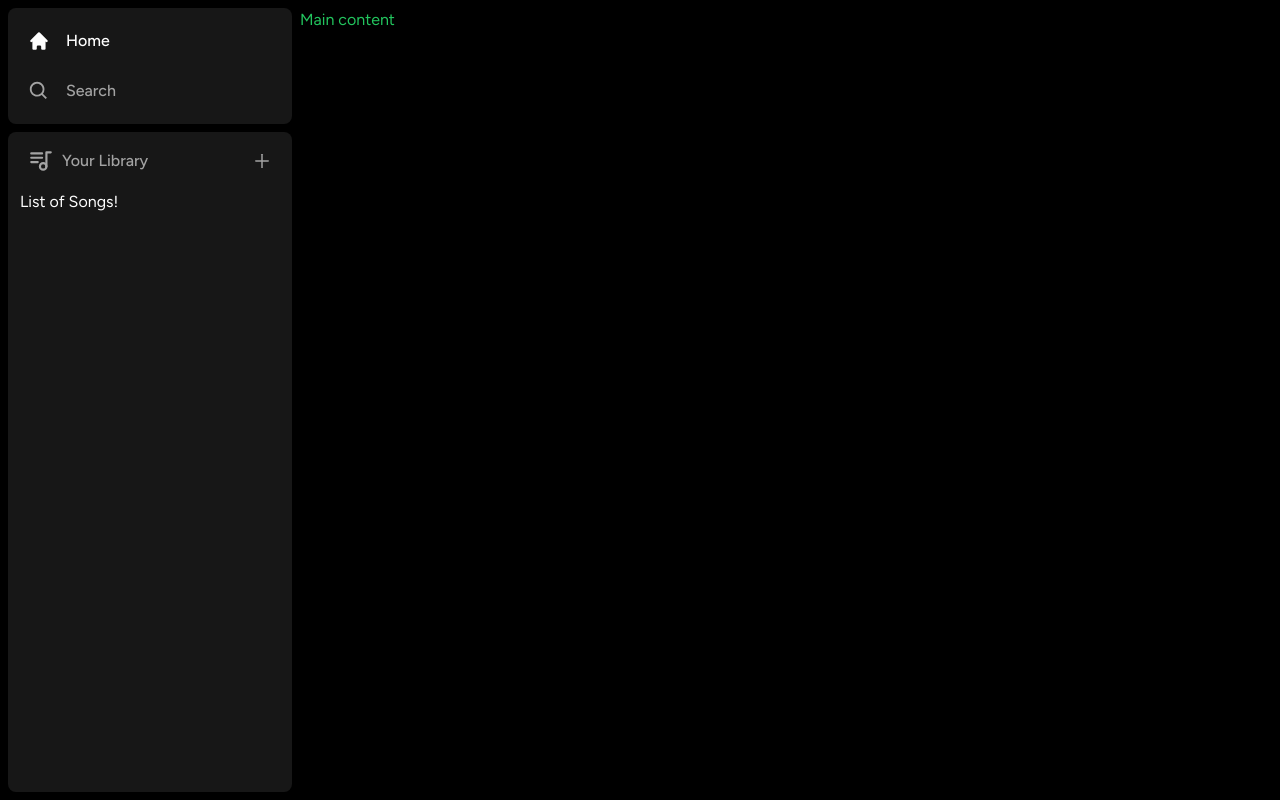
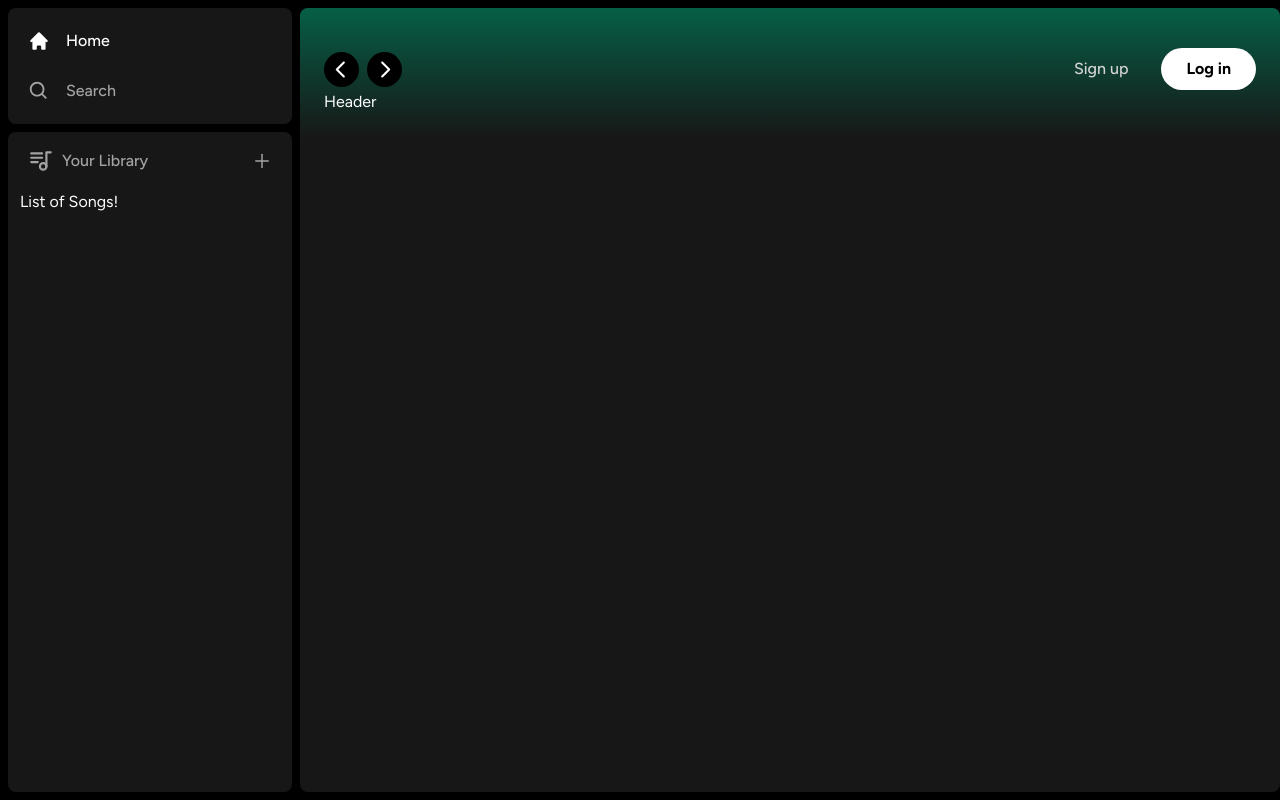
Before and after one commit to HapticHash/spotify-clone, a Next.js app: page / in a window 1280 px wide. Built offline with nearby package versions, Linux system fonts and the light colour scheme.

Commit message:
Layout - Added button component

```diff
--- a/app/(site)/page.tsx
+++ b/app/(site)/page.tsx
@@ -1,3 +1,18 @@
+import Header from "@/components/Header";
+
 export default function Home() {
-  return <div className="text-green-500">Main content</div>;
+  return (
+    <div
+      className="
+      bg-neutral-900
+        rounded-lg
+        w-full
+        h-full
+        overflow-hidden
+        overflow-y-auto
+      "
+    >
+      <Header>Header</Header>
+    </div>
+  );
 }
--- /dev/null
+++ b/components/Button.tsx
@@ -0,0 +1,27 @@
+import { forwardRef } from "react";
+import { twMerge } from "tailwind-merge";
+
+interface ButtonProps extends React.ButtonHTMLAttributes<HTMLButtonElement> {}
+
+const Button = forwardRef<HTMLButtonElement, ButtonProps>(
+  ({ className, children, disabled, type = "button", ...props }, ref) => {
+    return (
+      <button
+        type={type}
+        className={twMerge(
+          `w-full rounded-full bg-green-500 border border-transparent px-4 py-2 disabled:cursor-not-allowed disabled:opacity-50 text-black font-bold hover:opacity-75 transition`,
+          className
+        )}
+        disabled={disabled}
+        ref={ref}
+        {...props}
+      >
+        {children}
+      </button>
+    );
+  }
+);
+
+Button.displayName = "Button";
+
+export default Button;
--- /dev/null
+++ b/components/Header.tsx
@@ -0,0 +1,131 @@
+"use client";
+
+import { useRouter } from "next/navigation";
+import { twMerge } from "tailwind-merge";
+import { RxCaretLeft, RxCaretRight } from "react-icons/rx";
+import { HiHome } from "react-icons/hi";
+import { BiSearch } from "react-icons/bi";
+import Button from "./Button";
+
+interface HeaderProps {
+  children: React.ReactNode;
+  className?: string;
+}
+
+const Header: React.FC<HeaderProps> = ({ children, className }) => {
+  const router = useRouter();
+  const handleLogout = () => {
+    //Handle logout in the future
+  };
+  return (
+    <div
+      className={twMerge(
+        `
+            h-fit
+            bg-gradient-to-b
+            from-emerald-800
+            p-6
+            `,
+        className
+      )}
+    >
+      <div
+        className="
+            w-full
+            mt-4
+            flex
+            items-center
+            justify-between
+        "
+      >
+        <div
+          className="
+                hidden
+                md:flex
+                gap-x-2
+                items-center
+            "
+        >
+          <button
+            onClick={() => router.back()}
+            className="
+                rounded-full
+                bg-black
+                flex
+                items-center
+                justify-center
+                hover:opacity-75
+                transition
+            "
+          >
+            <RxCaretLeft className="text-white" size={35} />
+          </button>
+          <button
+            onClick={() => router.forward()}
+            className="
+                rounded-full
+                bg-black
+                flex
+                items-center
+                justify-center
+                hover:opacity-75
+                transition
+            "
+          >
+            <RxCaretRight className="text-white" size={35} />
+          </button>
+        </div>
+        <div className="flex md:hidden gap-x-2 items-center">
+          <button
+            className="
+                rounded-full
+                p-2
+                bg-white
+                flex
+                items-center
+                justify-center
+                hover:opacity-75
+                transition
+            "
+          >
+            <HiHome className="text-black" size={20} />
+          </button>
+          <button
+            className="
+                rounded-full
+                p-2
+                bg-white
+                flex
+                items-center
+                justify-center
+                hover:opacity-75
+                transition
+            "
+          >
+            <BiSearch className="text-black" size={20} />
+          </button>
+        </div>
+        <div className="flex items-center justify-between gap-x-4">
+          <>
+            <div>
+              <Button
+                onClick={() => {}}
+                className="bg-transparent text-neutral-300 font-medium"
+              >
+                Sign up
+              </Button>
+            </div>
+            <div>
+              <Button onClick={() => {}} className="bg-white px-6 py-2">
+                Log in
+              </Button>
+            </div>
+          </>
+        </div>
+      </div>
+      {children}
+    </div>
+  );
+};
+
+export default Header;
```
